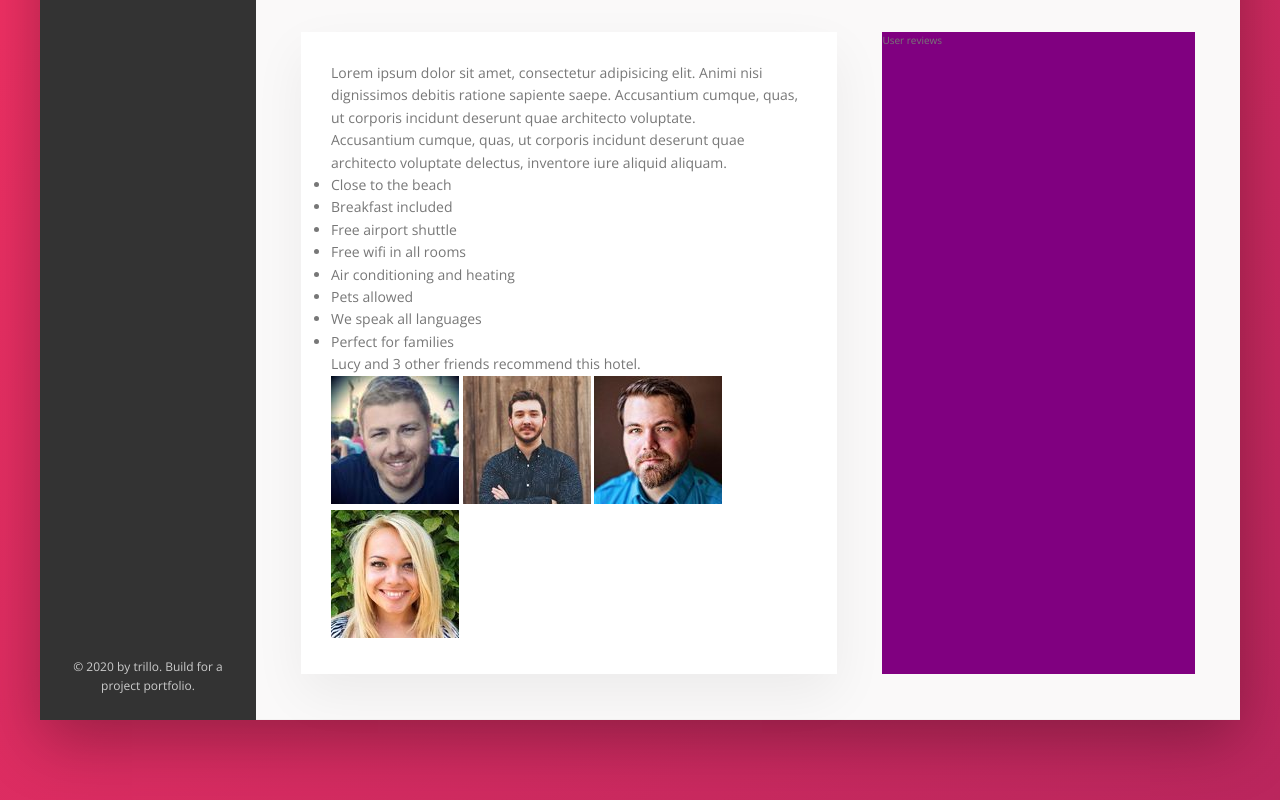
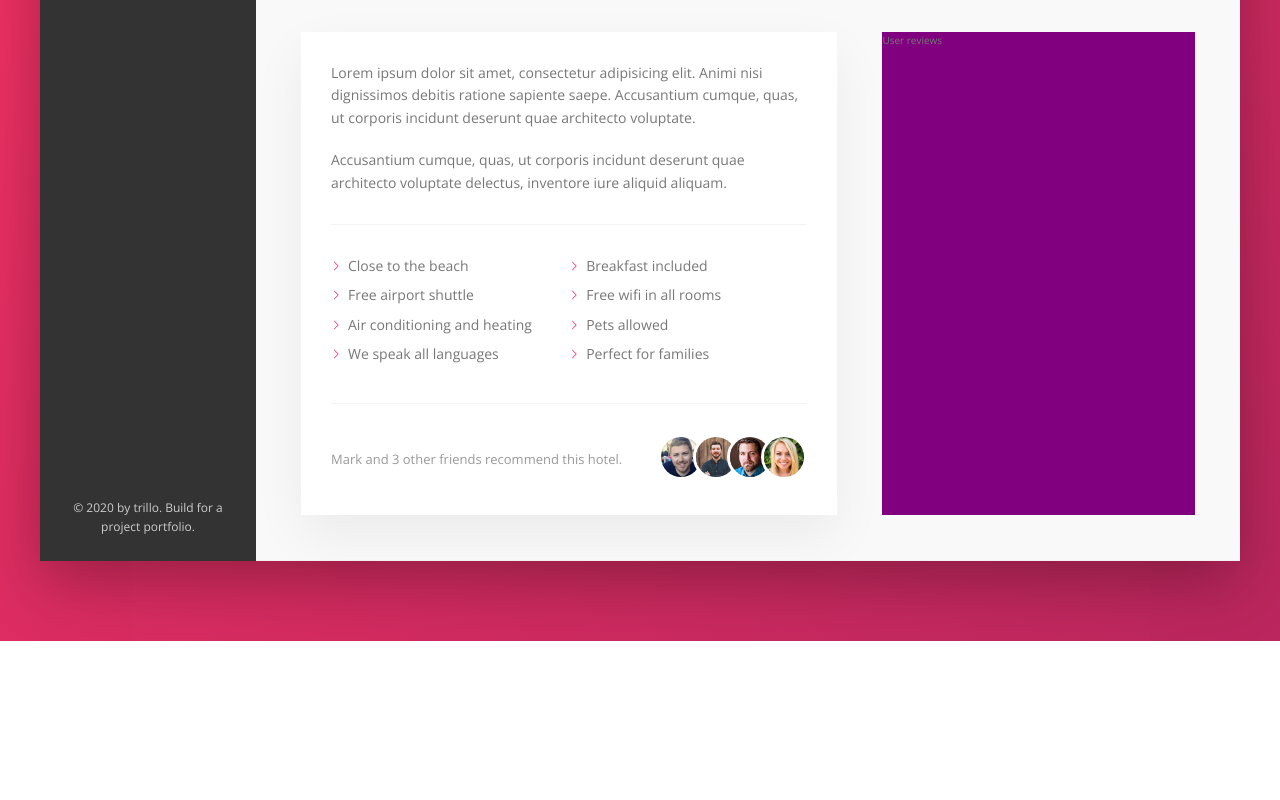
Before and after one commit to NightmanCZ90/Trillo, a website: page index.html in a window 1280 px wide. Shown: the part 615-1415 px from the top of the page. After the commit the page ends 1256 px from the top, so only its background shows below. Drawn offline with nearby package versions, Linux system fonts and the light colour scheme.

Commit message:
description section part 2 styling finished

```diff
--- a/index.html
+++ b/index.html
@@ -154,7 +154,7 @@
                             </ul>
                             <div class="recommend">
                                 <p class="recommend__count">
-                                    Lucy and 3 other friends recommend this hotel.
+                                    Mark and 3 other friends recommend this hotel.
                                 </p>
                                 <div class="recommend__friends">
                                     <img src="img/user-3.jpg" alt="Friend 1" class="recommend__photo">
--- a/sass/_components.scss
+++ b/sass/_components.scss
@@ -301,3 +301,76 @@
     box-shadow: none;
   }
 }
+
+///////////////////////////////////
+// PARAGRAPH
+.paragraph:not(:last-of-type) {
+  margin-bottom: 2rem;
+}
+
+///////////////////////////////////
+// LIST
+.list {
+  list-style: none;
+  margin: 3rem 0;
+  padding: 3rem 0;
+  border-top: var(--line);
+  border-bottom: var(--line);
+
+  display: flex;
+  flex-wrap: wrap;
+
+  &__item {
+    flex: 0 0 50%;
+    margin-bottom: .7rem;
+  }
+
+  &__item::before {
+    content: "";
+    display: inline-block;
+    height: 1rem;
+    width: 1rem;
+    margin-right: .7rem;
+
+    // Older browsers
+    // background-image: url(../img/chevron-thin-right.svg);
+    // background-size: cover;
+
+    // Newer browsers -> masks
+    background-color: var(--color-primary);
+    -webkit-mask-image: url(../img/chevron-thin-right.svg);
+    -webkit-mask-size: cover;
+    mask-image: url(../img/chevron-thin-right.svg);
+    mask-size: cover;
+  }
+}
+
+///////////////////////////////////
+// RECOMMEND
+.recommend {
+  font-size: 1.3rem;
+  color: var(--color-grey-dark-3);
+
+  display: flex;
+  align-items: center;
+
+  &__count {
+    margin-right: auto;
+  }
+
+  &__friends {
+
+  }
+
+  &__photo {
+    box-sizing: content-box;
+    height: 4rem;
+    width: 4rem;
+    border-radius: 50%;
+    border: 3px solid #fff;
+
+    &:not(:last-child) {
+      margin-right: -1.5rem;
+    }
+  }
+}
```
Also changed, not shown: css/style.css.
